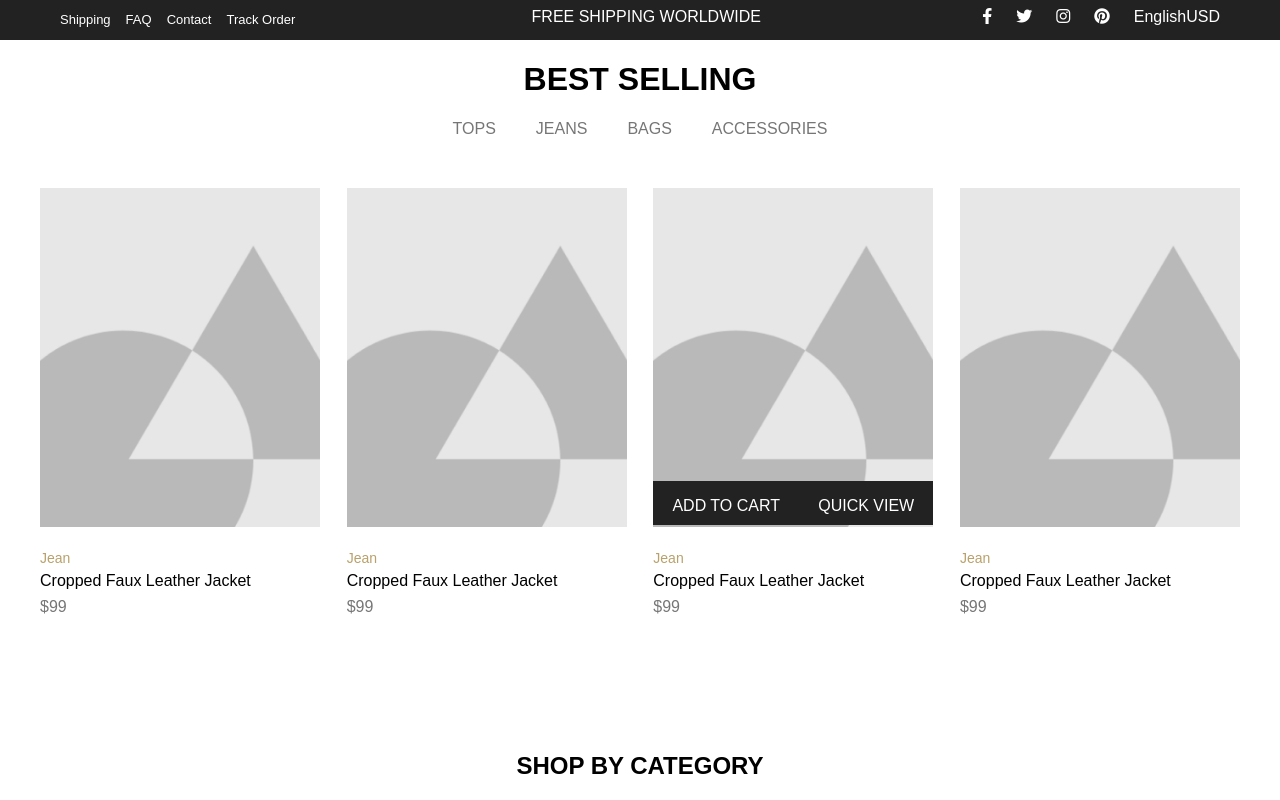
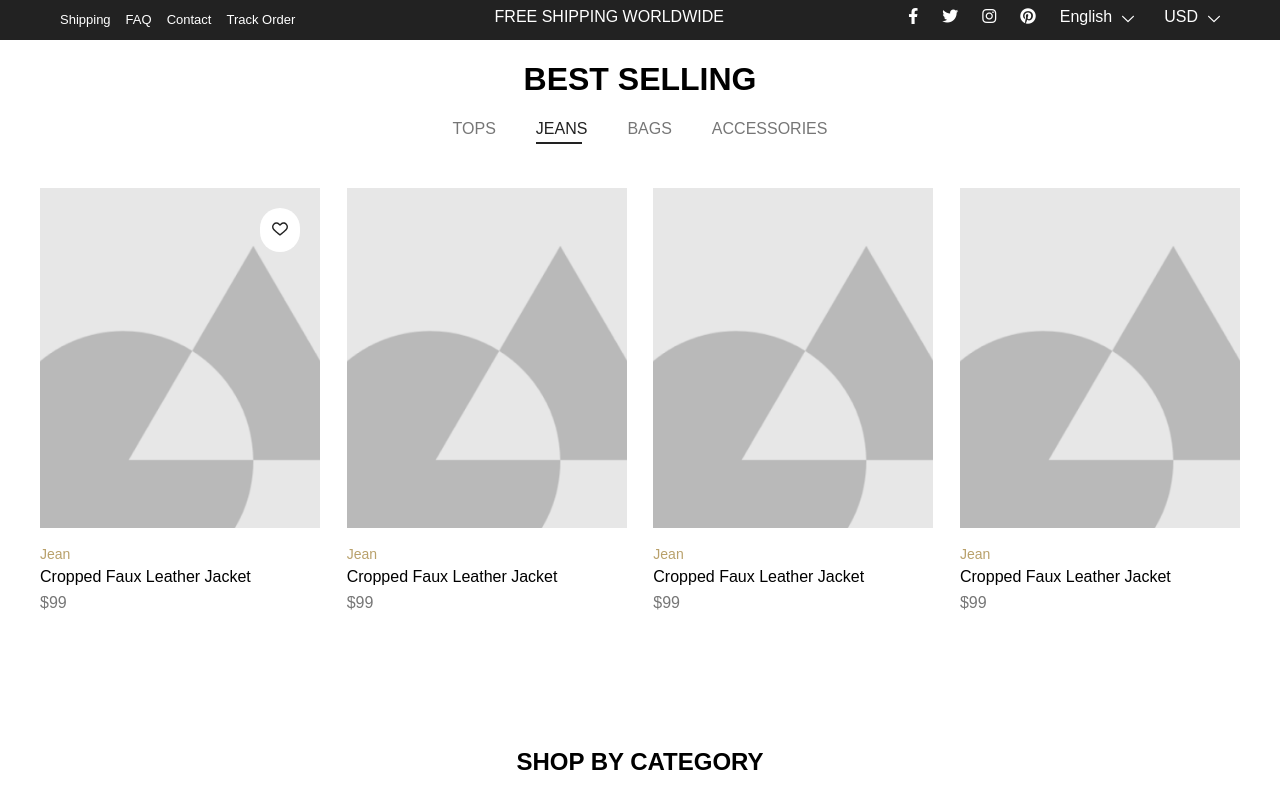
Before and after one commit to LuxuriaCode/projectThree, a website: page public/index.html in a window 1280 px wide. Shown: the top 800 px of the page. Drawn offline with Linux system fonts and the light colour scheme; a web font is replaced by a local one.

Commit message:
Урок номер 3

```diff
--- a/public/index.html
+++ b/public/index.html
@@ -24,11 +24,8 @@
                 <div class="socials">
                     <a class="fa-brands fa-facebook-f" href="https://uk-ua.facebook.com/"></a><a class="fa-brands fa-twitter" href="https://twitter.com/?lang=ru"></a><a class="fa-brands fa-instagram" href="https://www.instagram.com/"></a><a class="fa-brands fa-pinterest" href=""></a>
                 </div>
-                <div class="language">
-                    <batton>English</batton>
-                </div>
-                <div class="money">
-                    <batton>USD</batton>
+                <div class="switcher">
+                    <a href="">English</a><a href="">USD</a>
                 </div>
             </div>
         </div>
@@ -42,32 +39,70 @@
             <div class="best-selling__title">
                 <h1>BEST SELLING</h1>
                 <div class="best-selling__cloth-options">
-                    <a href="">TOPS</a><a href="">JEANS</a><a href="">BAGS</a><a href="">ACCESSORIES</a>
+                    <a href="">TOPS</a><a class="active" href="">JEANS</a><a href="">BAGS</a><a href="">ACCESSORIES</a>
                 </div>
             </div>
             <div class="best-selling__container">
                 <div class="best-selling__item">
-                    <a class="best-selling__image" href=""><img src="./img/product.png" alt="Lol"></a>
+                    <a href="">
+                        <div class="best-selling__image">
+                            <img src="./img/product.png" alt="Lol">
+                            <div class="best-selling__cart">
+                                <span>ADD TO CART</span><span>QUICK VIEW</span>
+                            </div>
+                            <a class="best-selling__like" href="">
+                                <svg width="16" height="16" viewBox="0 0 16 16" fill="none" xmlns="http://www.w3.org/2000/svg">
+                                    <g clip-path="url(#clip0_203_6138)">
+                                    <path d="M14.7145 2.64641C12.9744 0.906754 10.1436 0.906754 8.40393 2.64641L7.99986 3.05024L7.59603 2.64641C5.85637 0.906518 3.02531 0.906518 1.28565 2.64641C-0.418689 4.35075 -0.429756 7.0523 1.25998 8.93065C2.80114 10.6432 7.34643 14.3432 7.53928 14.4998C7.6702 14.6062 7.82773 14.658 7.98432 14.658C7.9895 14.658 7.99468 14.658 7.99963 14.6578C8.16163 14.6653 8.32481 14.6097 8.45997 14.4998C8.65282 14.3432 13.1986 10.6432 14.7402 8.93042C16.4297 7.0523 16.4186 4.35075 14.7145 2.64641ZM13.69 7.98547C12.4884 9.32036 9.18546 12.0735 7.99963 13.0504C6.8138 12.0737 3.51155 9.32083 2.31018 7.98571C1.13142 6.67555 1.12035 4.80968 2.28452 3.64551C2.87908 3.05119 3.6599 2.75379 4.44072 2.75379C5.22154 2.75379 6.00236 3.05095 6.59693 3.64551L7.48512 4.53371C7.59085 4.63944 7.72413 4.70254 7.86399 4.72468C8.09099 4.77342 8.33729 4.71008 8.51389 4.53394L9.40256 3.64551C10.5919 2.45662 12.5266 2.45686 13.7152 3.64551C14.8794 4.80968 14.8683 6.67555 13.69 7.98547Z" fill="currentcolor"/>
+                                    </g>
+                                    <defs>
+                                    <clipPath id="clip0_203_6138">
+                                    <rect width="16" height="16" fill="white"/>
+                                    </clipPath>
+                                    </defs>
+                                </svg>
+                            </a>
+                        </div>
+                    </a>
                     <h3 class="best-selling__tip">Jean</h3>
                     <h2 class="best-selling__name">Cropped Faux Leather Jacket</h2>
                     <p class="best-selling__cost">$99</p>
                 </div>
                 <div class="best-selling__item">
-                    <a class="best-selling__image" href=""><img src="./img/product.png" alt="Lol"></a>
+                    <a href="">
+                        <div class="best-selling__image">
+                        <img src="./img/product.png" alt="Lol">
+                        <div class="best-selling__cart">
+                            <span>ADD TO CART</span><span>QUICK VIEW</span>
+                        </div>
+                        </div>
+                    </a>
                     <h3 class="best-selling__tip">Jean</h3>
                     <h2 class="best-selling__name">Cropped Faux Leather Jacket</h2>
                     <p class="best-selling__cost">$99</p>
                 </div>
                 <div class="best-selling__item">
-                    <a class="best-selling__image" href=""><img src="./img/product.png" alt="Lol"><div class="best-selling__cart">
-                        <span>ADD TO CART</span><span>QUICK VIEW</span>
-                    </div></a>
+                    <a href="">
+                        <div class="best-selling__image">
+                        <img src="./img/product.png" alt="Lol">
+                        <div class="best-selling__cart">
+                            <span>ADD TO CART</span><span>QUICK VIEW</span>
+                        </div>
+                        </div>
+                    </a>
                     <h3 class="best-selling__tip">Jean</h3>
                     <h2 class="best-selling__name">Cropped Faux Leather Jacket</h2>
                     <p class="best-selling__cost">$99</p>
                 </div>
                 <div class="best-selling__item">
-                    <a class="best-selling__image" href=""><img src="./img/product.png" alt="Lol"></a>
+                    <a href="">
+                        <div class="best-selling__image">
+                        <img src="./img/product.png" alt="Lol">
+                        <div class="best-selling__cart">
+                            <span>ADD TO CART</span><span>QUICK VIEW</span>
+                        </div>
+                        </div>
+                    </a>
                     <h3 class="best-selling__tip">Jean</h3>
                     <h2 class="best-selling__name">Cropped Faux Leather Jacket</h2>
                     <p class="best-selling__cost">$99</p>
--- a/src/style/main.sass
+++ b/src/style/main.sass
@@ -33,6 +33,20 @@ header.soft
         .socials a
             color: $text-white
             margin-right: 24px
+        .switcher a
+            position: relative
+            color: $text-white
+            margin-right: 22px
+            &:first-child
+                margin-right: 52px
+            &::after
+                position: absolute
+                right: -22px
+                top: calc(50%  -  4px)
+                content: ''
+                width: 12px
+                height: 12px
+                background-image: url(./img/icons/arrow.svg)
 
 .best-selling
     &__wrapper
@@ -42,6 +56,32 @@ header.soft
     &__cloth-options a
         margin-right: 40px
         color: $second
+        position: relative
+        transition-duration: 0.4s
+        &.active
+            color: $head
+            &::before
+                transition-duration: 0.4s
+                content: ''
+                bottom: -7px
+                position: absolute
+                width: 90%
+                height: 2px
+                background-color: $head
+        &:hover
+            color: $head
+            .best-selling__cloth-options a.active
+                color: $second
+            &::before
+                width: 90%
+        &::before
+            transition-duration: 0.4s
+            content: ''
+            bottom: -7px
+            position: absolute
+            width: 0
+            height: 2px
+            background-color: $head
         &:last-child
             margin: 0
     &__container
@@ -51,8 +91,14 @@ header.soft
     &__item
         width: 280px
     &__image
+        width: 280px
+        height: 340px
         position: relative
+        overflow: hidden
+        &:hover .best-selling__cart
+            bottom: 0
         img
+            height: 340px
             width: 280px
     &__tip
         color: $third
@@ -70,15 +116,32 @@ header.soft
         margin-top: 8px
         color: $second
     &__cart
-        padding: 16px 0 10px 0
+        padding: 16px 0
         background-color: $head
         color: $text-white
         display: flex
         justify-content: space-around
         position: absolute
         width: 100%
-        bottom: 5px
+        bottom: -50.4px
         left: 0
+        transition-duration: 0.4s
+    &__like
+        position: absolute
+        color: $head
+        background-color: $text-white
+        top: 20px
+        right: 20px
+        border-radius: 20px
+        padding: 13px 12px 11px 12px
+        &:active
+            background-color: $red
+        &:hover
+            color: $red
+            &:active
+                color: $text-white
+
+
 
 .shop-category
     &__wrapper
--- a/src/style/vars.sass
+++ b/src/style/vars.sass
@@ -2,3 +2,4 @@ $head: #222222
 $text-white: #ffffff
 $second: #767676
 $third: #B9A16B
+$red: #D6001C
```
Also changed, not shown: public/img/icons/arrow.svg (added), public/img/icons/heart.svg (added), public/style.css, 1 other file.
